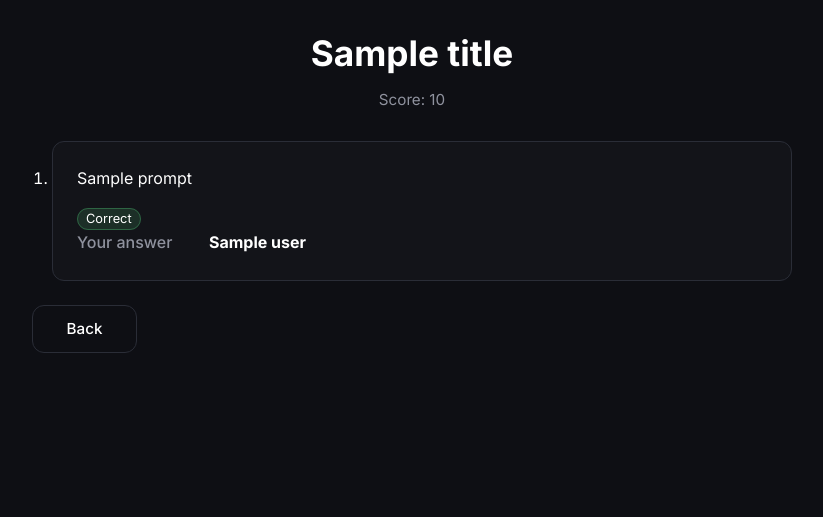
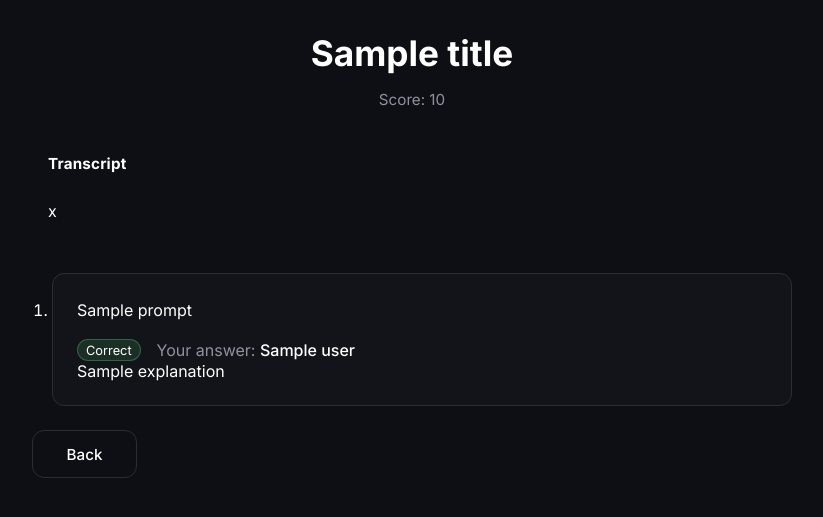
Before and after one commit to AlexTMIT/language-anki-generator, a Flask app: template app/templates/quiz/listening_results.html in a window 1280 px wide. Shown: the top 517 px of the page, without its empty margins (228-1051 px from the left). Run offline with Flask 3, Linux system fonts and the light colour scheme; the template is opened without the code that fills it: most values are stand-ins (such as "Sample title", 1, 10 or a date in 2020); parts of the project's set-up code (start-up, migrations or seed data) failed here and were passed over; some libraries are stand-ins or nearby versions.

Commit message:
listening grader implemented, also showing transcripts

```diff
--- a/app/static/css/quiz.css
+++ b/app/static/css/quiz.css
@@ -89,3 +89,28 @@
   margin: 0 0 var(--space-4);
 }
 .audio-fallback{ color: var(--text-dim); }
+
+.passage-card {
+  margin: 16px 0 24px;
+  border: 1px solid var(--surface-3);
+  border-radius: 14px;
+  background: var(--surface-2);
+}
+
+.passage-head {
+  padding: 12px 16px;
+  border-bottom: 1px solid var(--surface-3);
+  font-weight: 600;
+  color: var(--text-2);
+}
+
+.passage-title { font-size: 0.95rem; letter-spacing: .2px; }
+
+.passage-body {
+  max-height: 260px;         /* scroll when long */
+  overflow: auto;
+  padding: 14px 16px;
+  line-height: 1.6;
+}
+
+.passage-body p { margin: 0 0 10px; }
--- a/app/templates/quiz/listening_results.html
+++ b/app/templates/quiz/listening_results.html
@@ -1,6 +1,5 @@
 {% extends "base.html" %}
 {% block title %}{{ title }}{% endblock %}
-
 {% block body_class %}quiz{% endblock %}
 {% block css %}
   <link rel="stylesheet" href="{{ url_for('static', filename='css/quiz.css') }}">
@@ -11,30 +10,33 @@
   <h1>{{ title }}</h1>
   <p class="subtitle">Score: {{ score }}</p>
 
+  {% if passage %}
+  <section class="passage-card">
+    <div class="passage-head">
+      <span class="passage-title">Transcript</span>
+    </div>
+    <div class="passage-body">
+      {% for para in passage.split('\n\n') %}
+        <p>{{ para }}</p>
+      {% endfor %}
+    </div>
+  </section>
+  {% endif %}
+
   <ol class="results">
     {% for r in rows %}
     <li class="result {{ 'ok' if r.ok else 'bad' }}">
       <div class="qprompt">{{ r.prompt|safe }}</div>
-
-        <div class="ans-head">
-          <span class="tag {{ 'good' if r.ok else 'bad' }}">
-            {{ 'Correct' if r.ok else 'Incorrect' }}
-          </span>
+      <div class="ans-row">
+        <span class="tag {{ 'good' if r.ok else 'bad' }}">{{ 'Correct' if r.ok else 'Incorrect' }}</span>
+        <div class="answer-block">
+          <div class="line"><span class="label">Your answer: </span><span class="val">{{ r.user or '—' }}</span></div>
+          {% if not r.ok %}
+          <div class="line"><span class="label">Correct: </span><span class="val">{{ r.answer }}</span></div>
+          {% endif %}
         </div>
-
-        <div class="ans-pair">
-          <div class="label">Your answer</div>
-          <div class="val">{{ r.user or '—' }}</div>
       </div>
-
-        {% if not r.ok %}
-          <div class="ans-pair">
-            <div class="label">Correct</div>
-            <div class="val">{{ r.answer }}</div>
-          </div>
-        {% endif %}
-
-        {% if not r.ok and r.explanation %}
+      {% if r.explanation %}
       <div class="explain">{{ r.explanation }}</div>
       {% endif %}
     </li>
--- a/app/templates/quiz/listening_run.html
+++ b/app/templates/quiz/listening_run.html
@@ -1,6 +1,5 @@
 {% extends "base.html" %}
 {% block title %}{{ title }}{% endblock %}
-
 {% block body_class %}quiz{% endblock %}
 {% block css %}
   <link rel="stylesheet" href="{{ url_for('static', filename='css/quiz.css') }}">
@@ -23,6 +22,7 @@
   </section>
 
   <form method="post" action="{{ url_for('quiz.grade') }}" class="quiz-form">
+    <input type="hidden" name="payload" value="{{ payload_json|e }}">
     {% for it in items %}
         {% set qname = "q" ~ loop.index %}
         <section class="qblock">
```
Also changed, not shown: app/blueprints/quiz/routes.py (+61 -35 lines), app/services/quiz_service.py (+16 -6 lines). Lines whose indentation alone changed are shown as unchanged.
